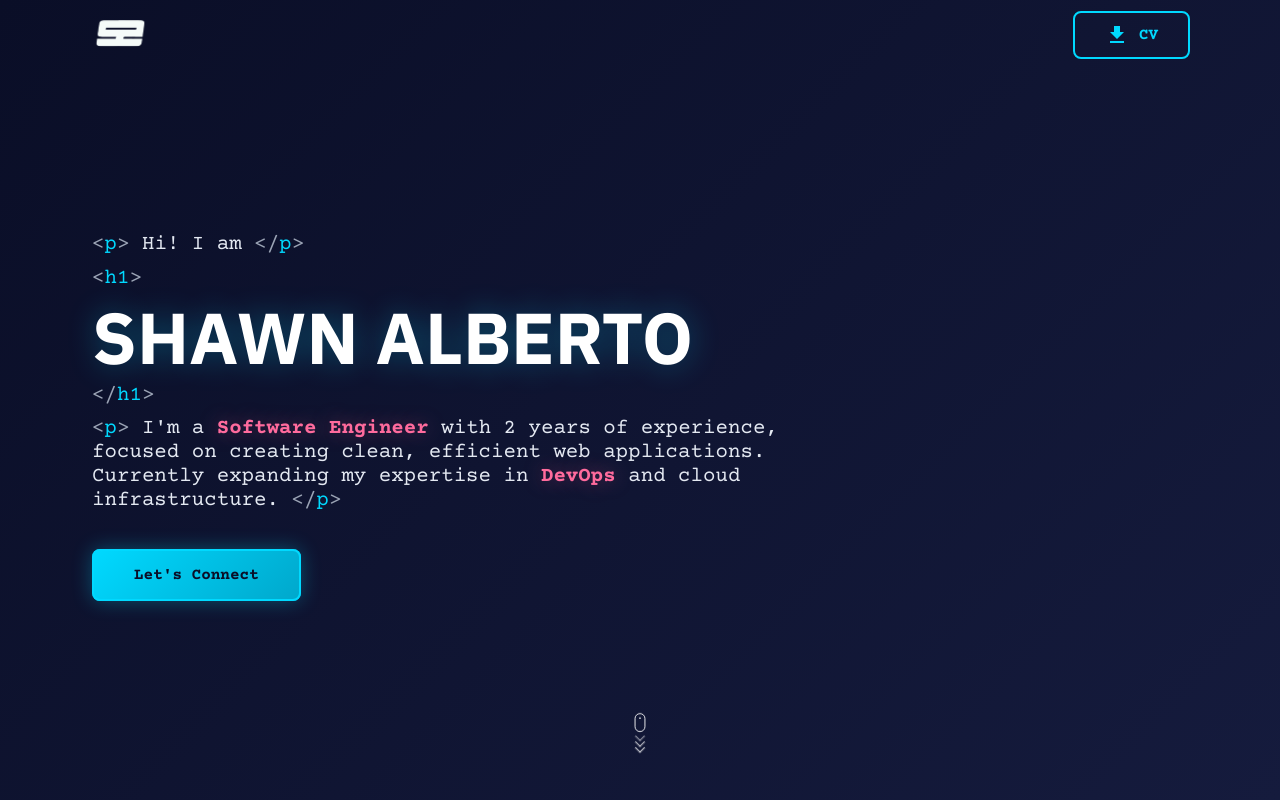
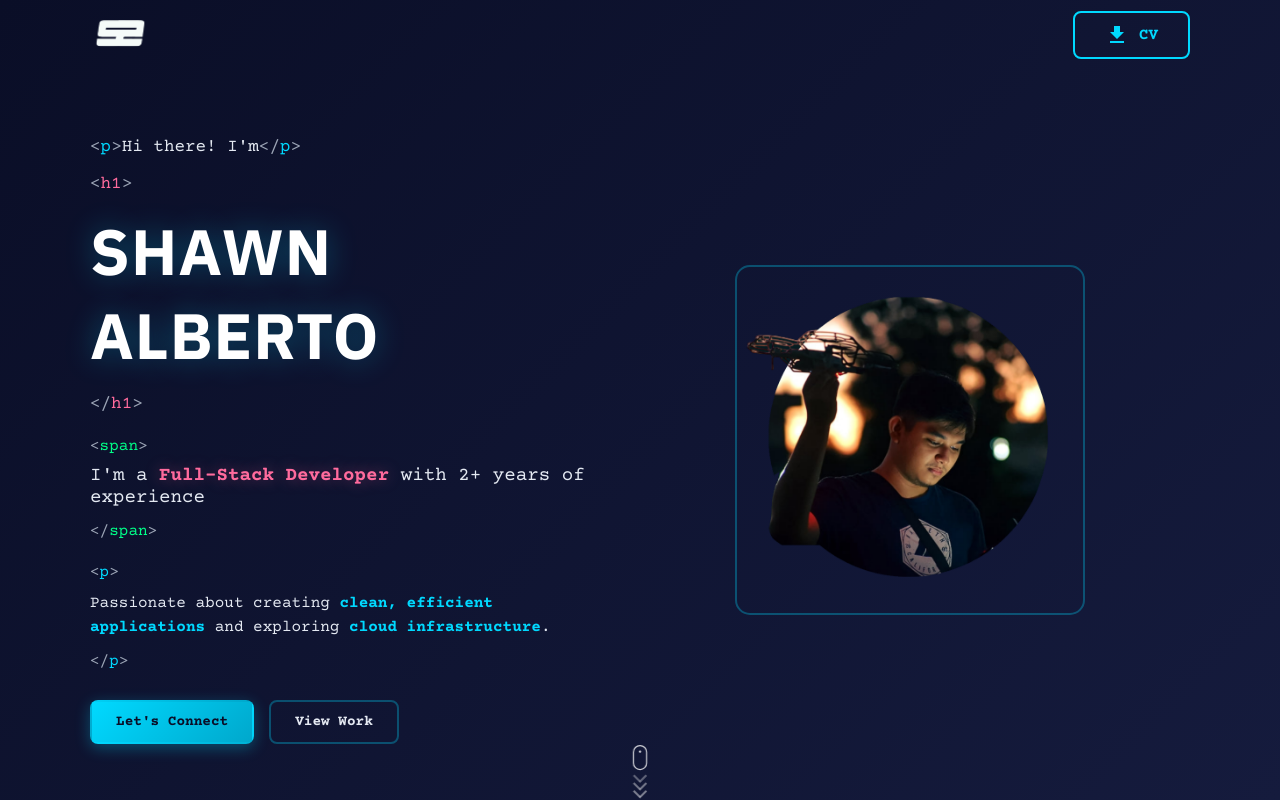
Before and after one commit to Shaawwnn/portfolio, a React (Create React App) app: page / in a window 1280 px wide. Built offline with nearby package versions, Linux system fonts and the light colour scheme.

Commit message:
✨ Revamp Home component with enhanced role animation, improved layout, and updated styling for a more engaging user experience

```diff
--- a/src/components/Home.jsx
+++ b/src/components/Home.jsx
@@ -1,60 +1,80 @@
-import React from "react";
+import React, { useState, useEffect } from "react";
 import styled from "styled-components";
 import { Fade, Slide, Zoom } from "react-awesome-reveal";
 import MouseScroll from "./MouseScroll";
 
 const Home = () => {
+  const [currentRole, setCurrentRole] = useState(0);
+  const roles = ["Software Engineer", "Full-Stack Developer", "DevOps Enthusiast"];
+
+  useEffect(() => {
+    const interval = setInterval(() => {
+      setCurrentRole((prev) => (prev + 1) % roles.length);
+    }, 3000);
+    return () => clearInterval(interval);
+  }, [roles.length]);
+
   return (
     <HomeContainer>
-      <div className="homeTitle">
-        <Fade delay={300} triggerOnce duration={500}>
+      <HeroContent>
+        <HeroText>
+          <Fade delay={300} triggerOnce>
+            <Greeting>
+              <span className="tag">&lt;<span className="tagName">p</span>&gt;</span>
+              Hi there! I'm
+              <span className="tag">&lt;/<span className="tagName">p</span>&gt;</span>
+            </Greeting>
+          </Fade>
+
+          <Fade delay={500} triggerOnce>
+            <NameContainer>
+              <span className="tag">&lt;<span className="tagName">h1</span>&gt;</span>
+              <Name>SHAWN ALBERTO</Name>
+              <span className="tag">&lt;/<span className="tagName">h1</span>&gt;</span>
+            </NameContainer>
+          </Fade>
+
+          <Fade delay={700} triggerOnce>
+            <RoleContainer>
+              <span className="tag">&lt;<span className="tagName">span</span>&gt;</span>
+              <RoleText>
+                I'm a <AnimatedRole key={currentRole}>{roles[currentRole]}</AnimatedRole> with 2+ years of experience
+              </RoleText>
+              <span className="tag">&lt;/<span className="tagName">span</span>&gt;</span>
+            </RoleContainer>
+          </Fade>
+
+          <Fade delay={900} triggerOnce>
+            <Description>
+              <span className="tag">&lt;<span className="tagName">p</span>&gt;</span>
               <p>
-            <span className="tag">
-              &lt;<span className="tagName">p</span>&gt;
-            </span>{" "}
-            Hi! I am
-            <span className="tag">
-              {" "}
-              &lt;&#x2f;<span className="tagName">p</span>&gt;
-            </span>
+                Passionate about creating <Highlight>clean, efficient applications</Highlight> and
+                exploring <Highlight>cloud infrastructure</Highlight>.
               </p>
+              <span className="tag">&lt;/<span className="tagName">p</span>&gt;</span>
+            </Description>
           </Fade>
-        <Fade delay={500} triggerOnce duration={500}>
-          <span className="tag">
-            &lt;<span className="tagName">h1</span>&gt;
-          </span>
-          <h1>SHAWN ALBERTO</h1>
-          <span className="tag">
-            {" "}
-            &lt;&#x2f;<span className="tagName">h1</span>&gt;
-          </span>
-        </Fade>
-        <Fade triggerOnce delay={700} duration={500}>
-          <p>
-            <span className="tag">
-              &lt;<span className="tagName">p</span>&gt;
-            </span>{" "}
-           I'm a <span className="title">Software Engineer</span> with 2 years of experience, focused on creating clean, efficient web applications. Currently expanding my expertise in <span className="title">DevOps</span> and cloud infrastructure.
-            <span className="tag">
-              {" "}
-              &lt;&#x2f;<span className="tagName">p</span>&gt;
-            </span>
-          </p>
-        </Fade>
-        <Slide triggerOnce delay={1000} duration={750}>
-          <div className="contactBtn">
-            <a href="#connect">Let's Connect</a>
-          </div>
+
+          <Slide triggerOnce delay={1100}>
+            <ActionButtons>
+              <PrimaryButton href="#connect">Let's Connect</PrimaryButton>
+              <SecondaryButton href="#projects">View Work</SecondaryButton>
+            </ActionButtons>
           </Slide>
-      </div>
-      <div className="img">
-        <Zoom triggerOnce>
-          <img src="/me.png" alt="" />
+        </HeroText>
+
+        <HeroImage>
+          <Zoom triggerOnce delay={600}>
+            <ImageContainer>
+              <img src="/me.png" alt="Shawn Alberto" />
+            </ImageContainer>
           </Zoom>
-      </div>
-      <div className="scroll">
+        </HeroImage>
+      </HeroContent>
+
+      <ScrollIndicator>
         <MouseScroll />
-      </div>
+      </ScrollIndicator>
     </HomeContainer>
   );
 };
@@ -63,107 +83,259 @@ export default Home;
 
 const HomeContainer = styled.div`
   position: relative;
+  min-height: 100vh;
+  display: flex;
+  flex-direction: column;
+  justify-content: center;
+  align-items: center;
+  padding: 60px 0 80px;
+  margin: 0;
+`;
+
+const HeroContent = styled.div`
+  display: flex;
+  align-items: center;
+  justify-content: space-between;
+  width: 100%;
   max-width: 1200px;
-  padding: 0 2rem;
-  margin: auto;
-  display: flex;
-  justify-content: space-between;
-  align-items: center;
-  height: calc(100vh - 70px);
-  padding-bottom: 4rem;
-  overflow: hidden;
+  gap: 40px;
+  margin-bottom: 40px;
+  padding: 0 50px;
+
+  @media screen and (max-width: 1024px) {
+    flex-direction: column;
+    text-align: center;
+    gap: 30px;
+  }
+
+  @media screen and (max-width: 800px) {
+    padding: 0 20px;
+  }
+`;
+
+const HeroText = styled.div`
+  flex: 1;
+  max-width: 500px;
+`;
+
+const Greeting = styled.div`
+  font-family: "Courier Prime", monospace;
+  font-size: 1.1rem;
+  color: #E4E9F2;
+  margin-bottom: 15px;
+
+  .tag {
+    color: #9BA4B5;
+    .tagName {
+      color: #00D9FF; /* Cyan for p tags */
+    }
+  }
+`;
+
+const NameContainer = styled.div`
+  margin-bottom: 20px;
+
   .tag {
     color: #9BA4B5;
     font-family: "Courier Prime", monospace;
-    font-size: 1.3rem;
-
+    font-size: 1.1rem;
     .tagName {
-      color: #00D9FF;
+      color: #FF6B9D; /* Pink for h1 tags */
     }
   }
-  .homeTitle {
-    padding-left: 20px;
+`;
 
-    h1 {
-      font-family: "IBM Plex Sans";
+const Name = styled.h1`
+  font-family: "IBM Plex Sans", sans-serif;
   font-weight: 700;
-      font-size: clamp(3rem, 12vw, 4.5rem);
+  font-size: clamp(2.5rem, 6vw, 4rem);
   color: #FFFFFF;
   text-shadow: 0 0 30px rgba(0, 217, 255, 0.3);
+  margin: 15px 0;
+  letter-spacing: 1px;
+`;
+
+const RoleContainer = styled.div`
+  margin-bottom: 20px;
+
+  .tag {
+    color: #9BA4B5;
+    font-family: "Courier Prime", monospace;
+    font-size: 1rem;
+    .tagName {
+      color: #00FF88; /* Green for span tags */
+    }
+  }
+`;
+
+const RoleText = styled.div`
+  font-family: "Courier Prime", monospace;
+  font-size: 1.2rem;
+  color: #E4E9F2;
+  margin: 10px 0;
+`;
+
+const AnimatedRole = styled.span`
+  color: #FF6B9D;
+  font-weight: 700;
+  text-shadow: 0 0 15px rgba(255, 107, 157, 0.4);
+  animation: fadeInUp 0.6s ease-in-out;
+
+  @keyframes fadeInUp {
+    from {
+      opacity: 0;
+      transform: translateY(15px);
+    }
+    to {
+      opacity: 1;
+      transform: translateY(0);
+    }
+  }
+`;
+
+const Description = styled.div`
+  margin-bottom: 30px;
+
+  .tag {
+    color: #9BA4B5;
+    font-family: "Courier Prime", monospace;
+    font-size: 1rem;
+    .tagName {
+      color: #00D9FF; /* Cyan for p tags */
+    }
   }
 
   p {
     font-family: "Courier Prime", monospace;
+    font-size: 1rem;
     color: #E4E9F2;
-      font-size: 1.3rem;
+    line-height: 1.5;
     margin: 10px 0;
-      line-height: 1.5rem;
-      .title {
-        font-weight: bold;
-        color: #FF6B9D;
-        text-shadow: 0 0 20px rgba(255, 107, 157, 0.4);
   }
+`;
+
+const Highlight = styled.span`
+  color: #00D9FF;
+  font-weight: 600;
+`;
+
+const ActionButtons = styled.div`
+  display: flex;
+  gap: 15px;
+  flex-wrap: wrap;
+
+  @media screen and (max-width: 480px) {
+    flex-direction: column;
+    align-items: center;
   }
-  }
+`;
 
-  img {
-    width: 400px;
-  }
-
-  .contactBtn {
-    margin-top: 50px;
-
-    a {
-      font-family: "Courier Prime", monospace;
-      border: 2px solid #00D9FF;
-      border-radius: 8px;
-      padding: 15px 40px;
-      cursor: pointer;
+const PrimaryButton = styled.a`
+  display: inline-flex;
+  align-items: center;
+  justify-content: center;
+  padding: 12px 24px;
   background: linear-gradient(135deg, #00D9FF 0%, #00A8CC 100%);
   color: #0A0E27;
   text-decoration: none;
+  font-family: "Courier Prime", monospace;
+  font-weight: 700;
+  font-size: 0.9rem;
+  border-radius: 8px;
+  border: 2px solid transparent;
   transition: all 300ms ease;
-      font-weight: 700;
-      box-shadow: 0 0 20px rgba(0, 217, 255, 0.3);
-      position: relative;
-      overflow: hidden;
+  box-shadow: 0 4px 15px rgba(0, 217, 255, 0.3);
 
   &:hover {
     background: transparent;
     color: #00D9FF;
-        box-shadow: 0 0 30px rgba(0, 217, 255, 0.5);
+    border-color: #00D9FF;
     transform: translateY(-2px);
+    box-shadow: 0 8px 25px rgba(0, 217, 255, 0.4);
   }
+`;
+
+const SecondaryButton = styled.a`
+  display: inline-flex;
+  align-items: center;
+  justify-content: center;
+  padding: 12px 24px;
+  background: transparent;
+  color: #E4E9F2;
+  text-decoration: none;
+  font-family: "Courier Prime", monospace;
+  font-weight: 600;
+  font-size: 0.9rem;
+  border-radius: 8px;
+  border: 2px solid rgba(0, 217, 255, 0.3);
+  transition: all 300ms ease;
+
+  &:hover {
+    background: rgba(0, 217, 255, 0.1);
+    color: #00D9FF;
+    border-color: #00D9FF;
+    transform: translateY(-2px);
+    box-shadow: 0 6px 20px rgba(0, 217, 255, 0.2);
+  }
+`;
+
+const HeroImage = styled.div`
+  flex: 1;
+  display: flex;
+  justify-content: center;
+  align-items: center;
+
+  @media screen and (max-width: 1024px) {
+    order: -1;
+  }
+`;
+
+const ImageContainer = styled.div`
+  position: relative;
+  width: 350px;
+  height: 350px;
+
+  img {
+    width: 100%;
+    height: 100%;
+    object-fit: cover;
+    border-radius: 15px;
+    border: 2px solid rgba(0, 217, 255, 0.3);
+    transition: all 300ms ease;
+  }
+
+  &:hover {
+    img {
+      transform: scale(1.02);
+      border-color: #00D9FF;
     }
   }
 
-  .scroll {
-    position: absolute;
-    right: 0;
-    left: 0;
-    bottom: -20px;
-    transform: scale(0.45);
+  @media screen and (max-width: 768px) {
+    width: 280px;
+    height: 280px;
   }
 
-  @media screen and (max-width: 800px) {
-    padding: 0 20px;
-    .img {
-      display: none;
+  @media screen and (max-width: 480px) {
+    width: 220px;
+    height: 220px;
+  }
+`;
+
+const ScrollIndicator = styled.div`
+  position: absolute;
+  bottom: 20px;
+  left: 50%;
+  transform: translateX(-50%) scale(0.6);
+  opacity: 0.8;
+
+  @media screen and (max-width: 768px) {
+    transform: translateX(-50%) scale(0.5);
+    bottom: 10px;
   }
 
-    .homeTitle {
-      padding: 0;
-
-      p {
-        font-size: 16px;
-      }
-
-      .contactBtn {
-      }
-    }
-
-    .tag {
-      font-size: 14px;
-    }
+  @media screen and (max-width: 480px) {
+    transform: translateX(-50%) scale(0.4);
+    bottom: 5px;
   }
 `;
```
Lines whose indentation alone changed are shown as unchanged.
